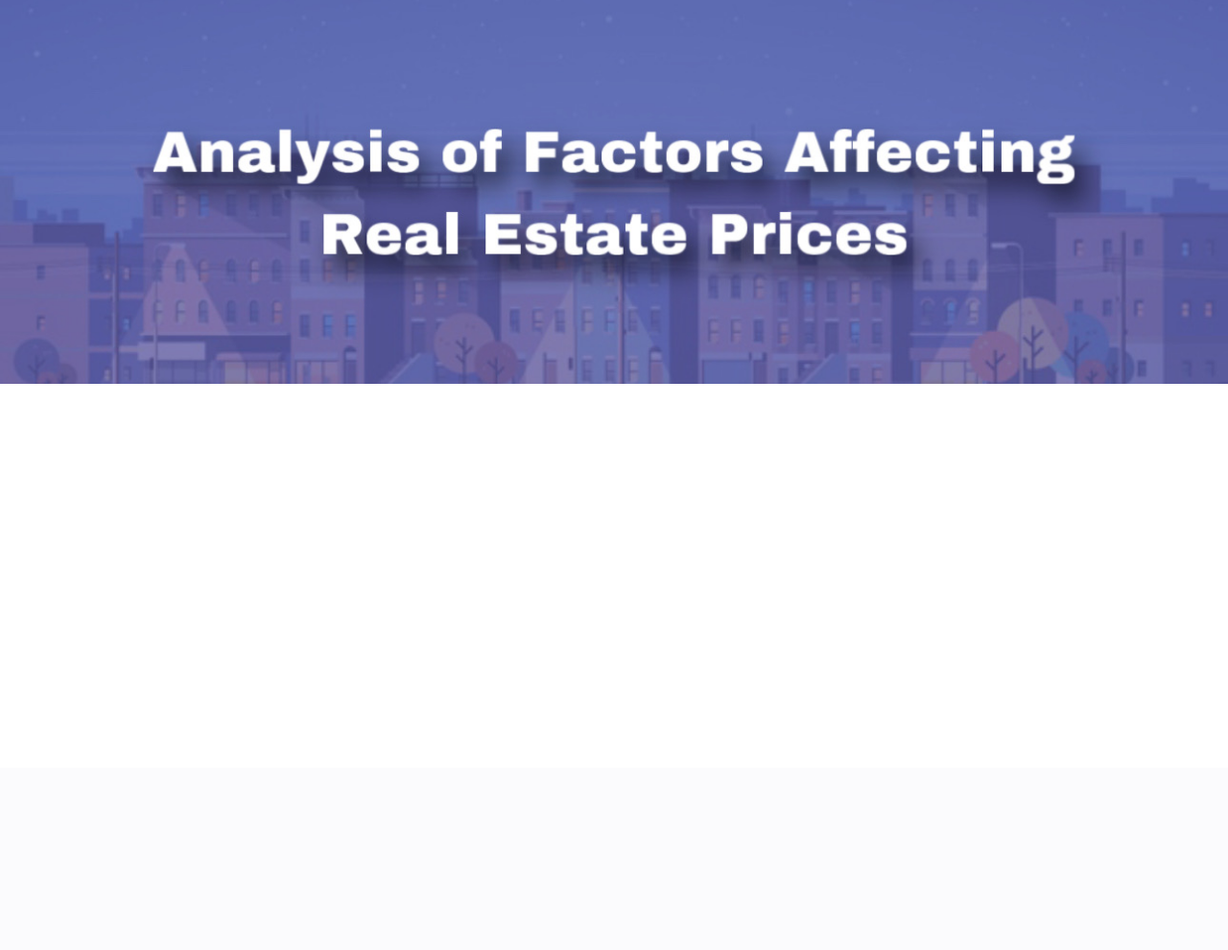
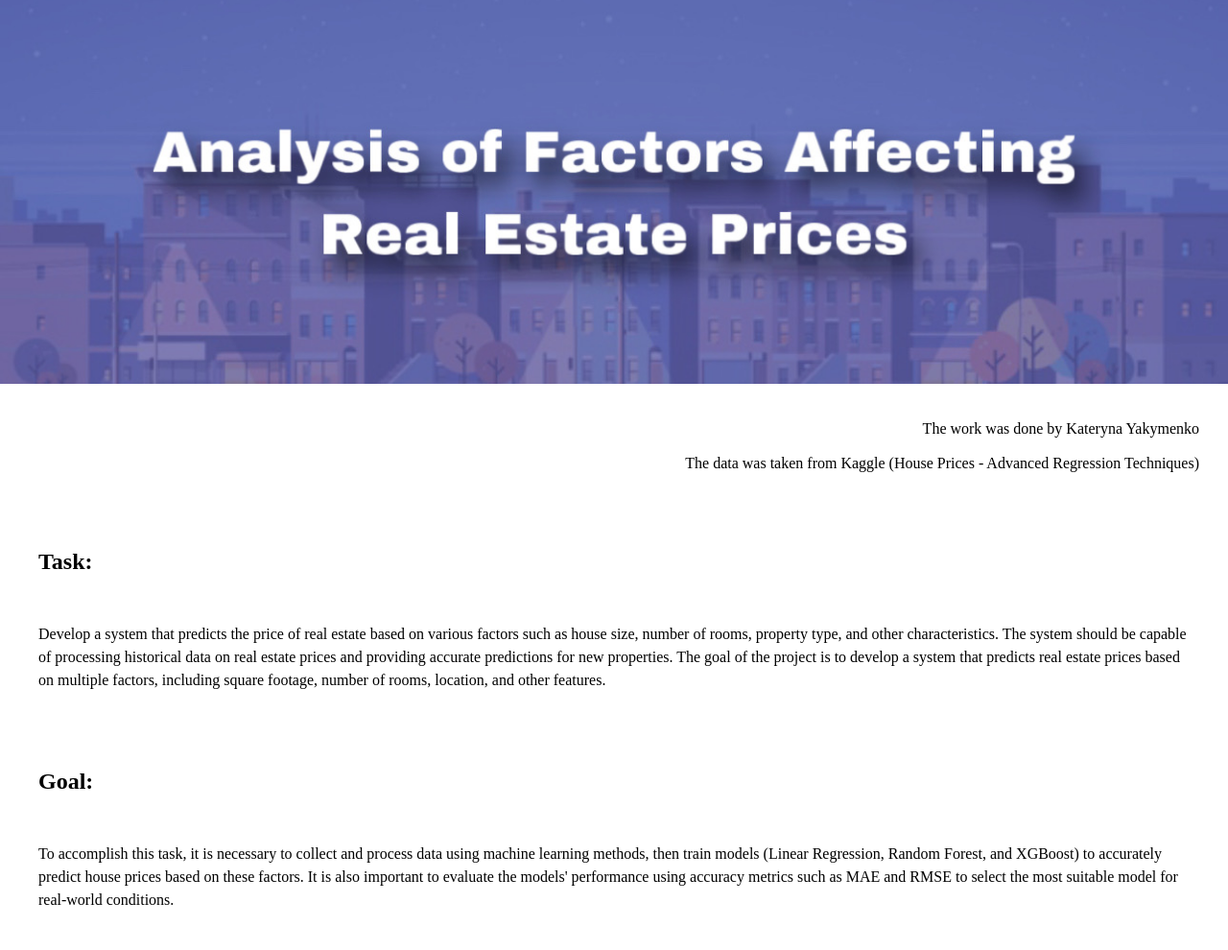
Before and after one commit to Kateryna2k23KK/Real_estate, a Flask app: page / in a window 1280 px wide. Shown: the whole page at 96% size. Before the commit the page ends 400 px from the top, so only its background shows below. Run offline with Flask 3, Linux system fonts and the light colour scheme.

Commit message:
Updated project with new changes

```diff
--- a/templates/index.html
+++ b/templates/index.html
@@ -15,5 +15,28 @@
 
 
 
+    <div style="text-align: right; margin-right: 30px; margin-top: 20px;">
+        <br><p font-size: 18px;">The work was done by Kateryna Yakymenko </p>
+        <br><p font-size: 18px;">The data was taken from Kaggle (House Prices - Advanced Regression Techniques)</p>
+    </div>
+
+
+
+    <!-- Container with content 1 -->
+    <div class="content">
+        <h1 class="heading">Task:</h1>
+        <p class="paragraph" style="margin-bottom: 0;" >
+            Develop a system that predicts the price of real estate based on various factors such as house size, number of rooms, property type, and other characteristics. The system should be capable of processing historical data on real estate prices and providing accurate predictions for new properties.
+            The goal of the project is to develop a system that predicts real estate prices based on multiple factors, including square footage, number of rooms, location, and other features.
+        </p>
+
+        <h1 class="heading">Goal:</h1>
+        <p class="paragraph" style="margin-bottom: 0;">
+            To accomplish this task, it is necessary to collect and process data using machine learning methods, then train models (Linear Regression, Random Forest, and XGBoost) to accurately predict house prices based on these factors.
+            It is also important to evaluate the models' performance using accuracy metrics such as MAE and RMSE to select the most suitable model for real-world conditions.
+        </p>
+    </div>
+
+
 </body>
 </html>
```
